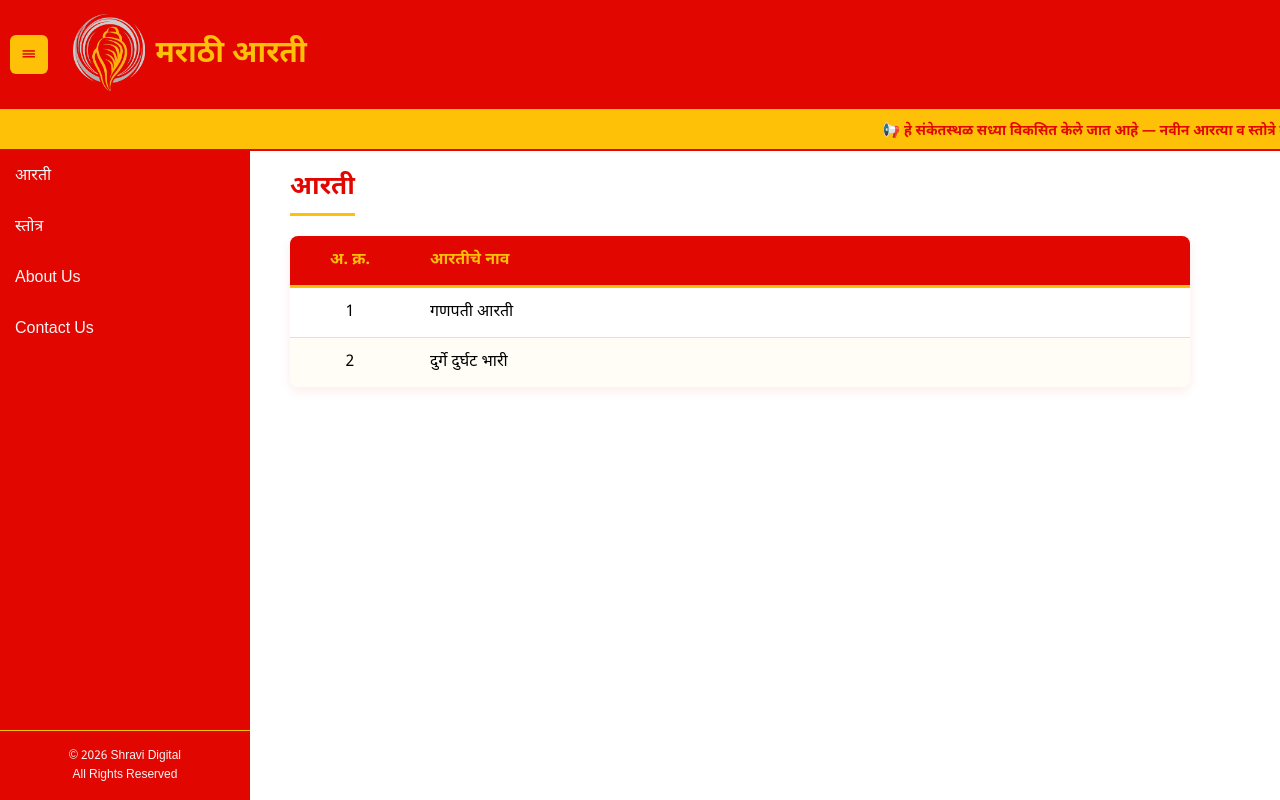
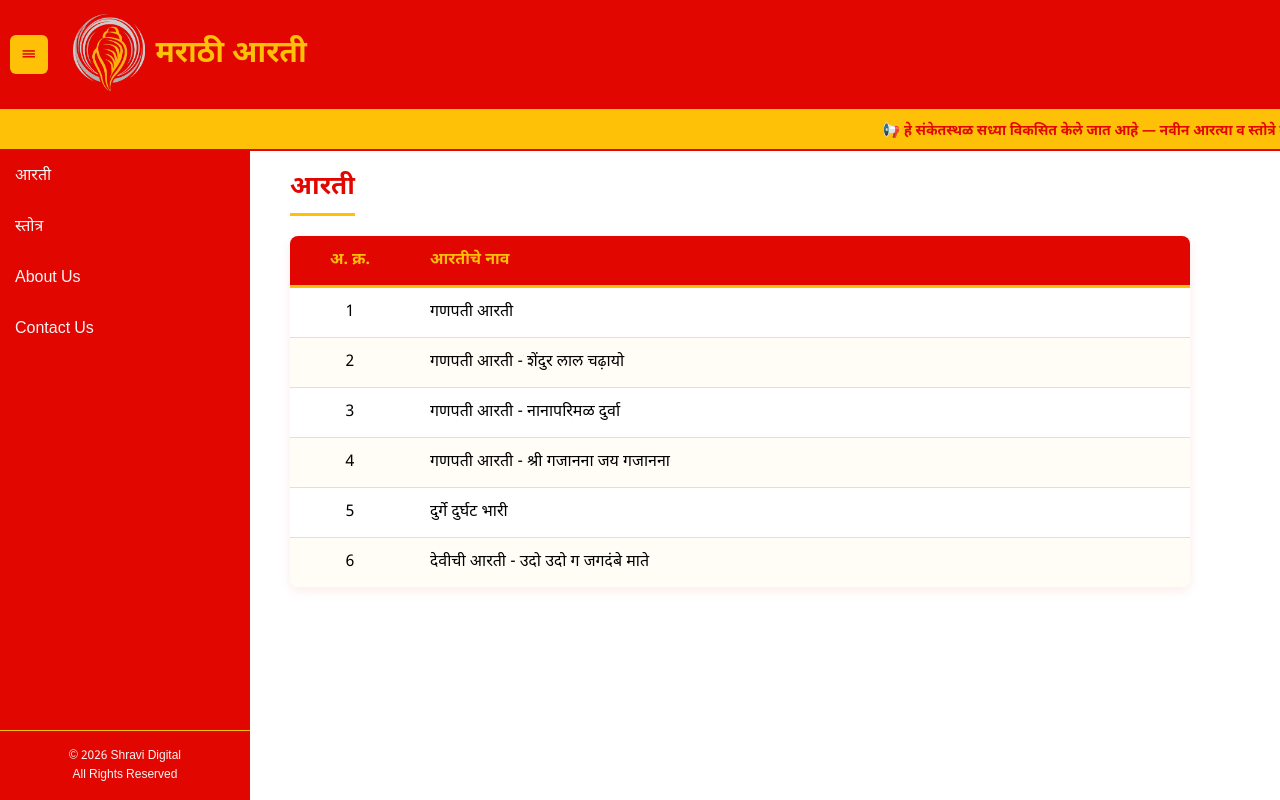
Before and after one commit to shirish-d/SampleReactApp, a React (Create React App) app: page / in a window 1280 px wide. Built offline with nearby package versions, Linux system fonts and the light colour scheme.

Commit message:
Update Arati and Stotra data structure with new entries and improve index handling in lists

```diff
--- a/public/data/aratis.json
+++ b/public/data/aratis.json
@@ -6,9 +6,33 @@
     "code": "hjcbd"
   },
   {
+    "title": "गणपती आरती - शेंदुर लाल चढ़ायो",
+    "filename": "hh42i.txt",
+    "index": 2,
+    "code": "hh42i"
+  },
+  {
+    "title": "गणपती आरती - नानापरिमळ दुर्वा",
+    "filename": "oh0c1.txt",
+    "index": 3,
+    "code": "oh0c1"
+  },
+  {
+    "title": "गणपती आरती - श्री गजानना जय गजानना",
+    "filename": "7oc7c.txt",
+    "index": 4,
+    "code": "7oc7c"
+  },
+  {
     "title": "दुर्गे दुर्घट भारी",
     "filename": "xr2ff.txt",
-    "index": 2,
+    "index": 5,
     "code": "xr2ff"
+  },
+  {
+    "title": "देवीची आरती - उदो उदो ग जगदंबे माते",
+    "filename": "74m60.txt",
+    "index": 6,
+    "code": "74m60"
   }
 ]
--- a/src/components/AratiList.tsx
+++ b/src/components/AratiList.tsx
@@ -27,13 +27,13 @@ const AratiList: React.FC<AratiListProps> = ({ aratis, onSelectArati }) => {
           </tr>
         </thead>
         <tbody>
-          {aratis.map((arati) => (
+          {aratis.map((arati, index) => (
             <tr
               key={arati.code}
               onClick={() => handleSelect(arati)}
               className={clickedItem === arati.code ? "row-clicked" : ""}
             >
-              <td className="col-index">{arati.index}</td>
+              <td className="col-index">{index + 1}</td>
               <td className="col-title">{arati.title}</td>
             </tr>
           ))}
--- a/src/components/StotraList.tsx
+++ b/src/components/StotraList.tsx
@@ -27,13 +27,13 @@ const StotraList: React.FC<StotraListProps> = ({ stotras, onSelectStotra }) => {
           </tr>
         </thead>
         <tbody>
-          {stotras.map((stotra) => (
+          {stotras.map((stotra, index) => (
             <tr
               key={stotra.code}
               onClick={() => handleSelect(stotra)}
               className={clickedItem === stotra.code ? "row-clicked" : ""}
             >
-              <td className="col-index">{stotra.index}</td>
+              <td className="col-index">{index + 1}</td>
               <td className="col-title">{stotra.title}</td>
             </tr>
           ))}
```
Also changed, not shown: public/data/aratis/74m60.txt (added), public/data/aratis/7oc7c.txt (added), public/data/aratis/hh42i.txt (added), public/data/aratis/hjcbd.txt, public/data/aratis/oh0c1.txt (added), public/data/aratis/xr2ff.txt.
